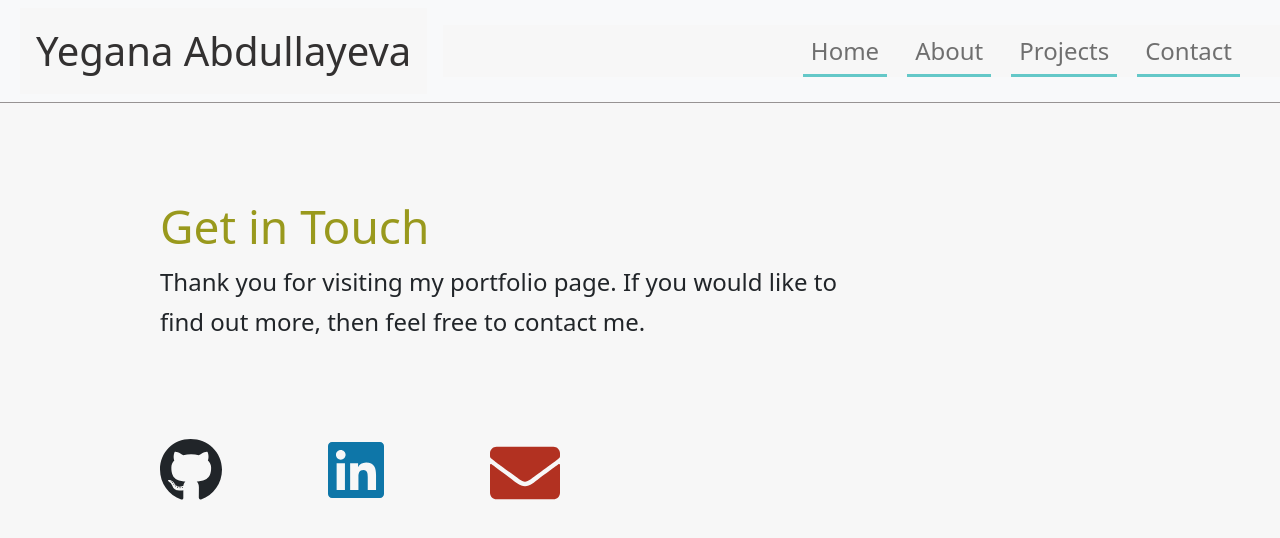
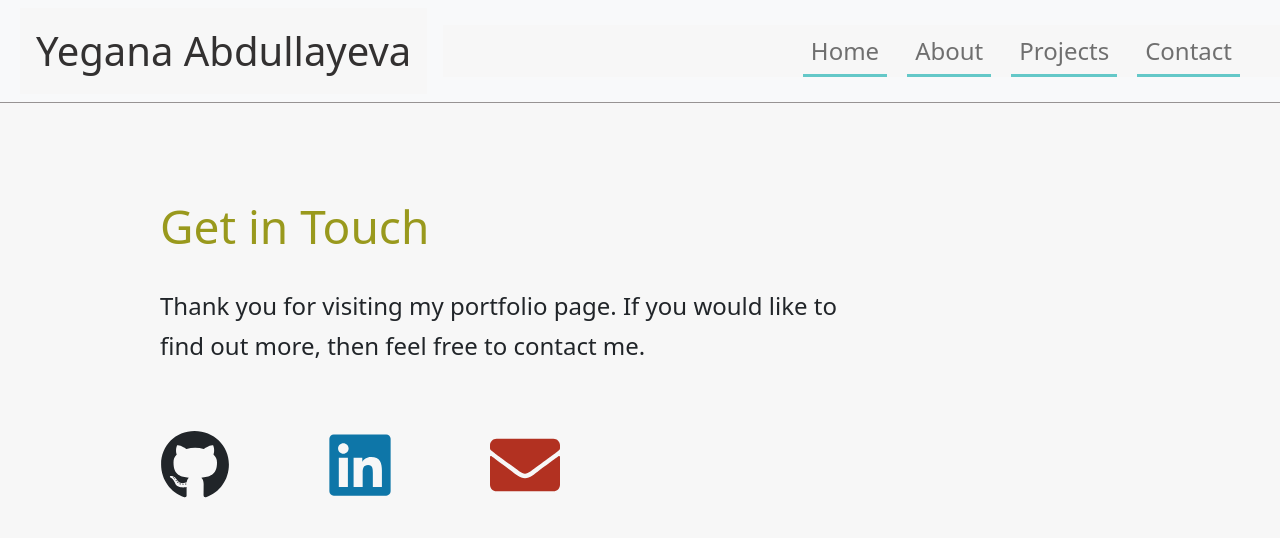
Before and after one commit to YeganaAbd/portfolio, a Next.js app: page /contact in a window 1280 px wide. Shown: the top 538 px of the page. Built offline with nearby package versions, Linux system fonts and the light colour scheme.

Commit message:
changing contact icons

```diff
--- a/package.json
+++ b/package.json
@@ -8,10 +8,6 @@
     "lint": "next lint"
   },
   "dependencies": {
-    "@fortawesome/fontawesome-svg-core": "^6.1.1",
-    "@fortawesome/free-brands-svg-icons": "^6.1.1",
-    "@fortawesome/free-solid-svg-icons": "^6.1.1",
-    "@fortawesome/react-fontawesome": "^0.1.18",
     "bootstrap": "^5.1.3",
     "framer-motion": "^6.2.8",
     "next": "^12.1.0",
--- a/pages/contact.js
+++ b/pages/contact.js
@@ -1,20 +1,8 @@
 import NavMenu from "../components/NavMenu";
 import styles from "../styles/Contact.module.css";
-import Button from "react-bootstrap/Button";
 import Link from "next/link";
-import { library } from "@fortawesome/fontawesome-svg-core";
-import {
-  fab,
-  faTwitterSquare,
-  faFacebook,
-  faLinkedin,
-  faGithub,
-} from "@fortawesome/free-brands-svg-icons";
-import { FontAwesomeIcon } from "@fortawesome/react-fontawesome";
-import { FaEnvelope } from "react-icons/fa";
-
+import { FaEnvelope, FaGithub, FaLinkedin } from "react-icons/fa";
 export default function Contact() {
-  library.add(fab, faTwitterSquare, faFacebook, faLinkedin, faGithub);
   return (
     <>
       <NavMenu />
@@ -28,19 +16,14 @@ export default function Contact() {
         </div>
         <div className={styles.connect}>
           <Link href="https://github.com/YeganaAbd" passHref>
-            <FontAwesomeIcon
-              icon={["fab", "github"]}
-              size="4x"
-              style={{ cursor: "pointer" }}
-            />
+            <FaGithub size={70} style={{ cursor: "pointer" }} />
           </Link>
           <Link
             href="https://www.linkedin.com/in/yegana-abdullayeva-98425645/"
             passHref
           >
-            <FontAwesomeIcon
-              icon={["fab", "linkedin"]}
-              size="4x"
+            <FaLinkedin
+              size={70}
               style={{ color: "#0e76a8", cursor: "pointer" }}
             />
           </Link>
--- a/styles/Contact.module.css
+++ b/styles/Contact.module.css
@@ -14,7 +14,7 @@
 }
 
 .connect {
-  margin-top: 5rem;
+  margin-top: 3rem;
   display: flex;
   justify-content: space-between;
   max-width: 25rem;
@@ -22,4 +22,5 @@
 .h1 {
   color: rgb(153, 153, 29);
   font-size: 46px;
+  margin-bottom: 2rem;
 }
```
Also changed, not shown: 1 other file (tests, documents, lock files or other folders).
